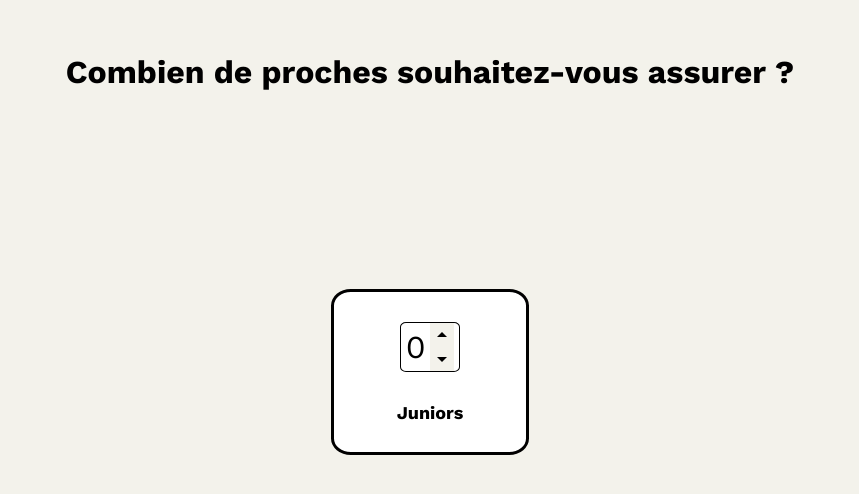
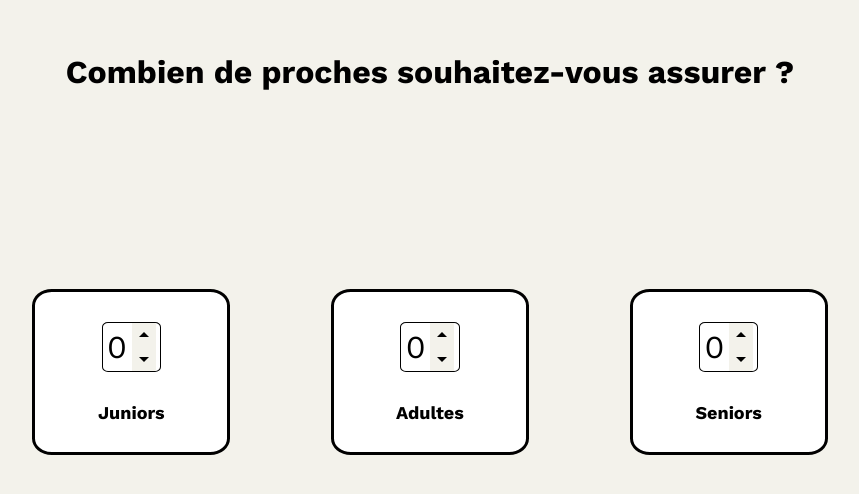
Before and after one commit to WildCodeSchool/paris-0921-project3-my-singa-assurance, a React (Vite) app: page /offer in a window 1280 px wide. Shown: the part 146-640 px from the top of the page, without its empty margins (210-1069 px from the left). Built offline with nearby package versions, Linux system fonts and the light colour scheme.

Commit message:
Updated counters x3 for offers

```diff
--- a/src/components/Offer.jsx
+++ b/src/components/Offer.jsx
@@ -7,8 +7,60 @@ import style from './style/Offer.module.scss';
 
 function Offer() {
   const [juniorCount, setJuniorCount] = useState(0);
+  const [adultCount, setAdultCount] = useState(0);
+  const [seniorCount, setSeniorCount] = useState(0);
 
   localStorage.setItem('JuniorCount', juniorCount);
+  localStorage.setItem('AdultCount', adultCount);
+  localStorage.setItem('SeniorCount', seniorCount);
+
+  function handleIncrementJuniorCount() {
+    if (juniorCount >= 5) {
+      return setJuniorCount(5);
+    } else {
+      return setJuniorCount(juniorCount + 1);
+    }
+  }
+
+  function handleDecrementJuniorCount() {
+    if (juniorCount <= 0) {
+      return setJuniorCount(0);
+    } else {
+      return setJuniorCount(juniorCount - 1);
+    }
+  }
+
+  function handleIncrementAdultCount() {
+    if (adultCount >= 5) {
+      return setAdultCount(5);
+    } else {
+      return setAdultCount(adultCount + 1);
+    }
+  }
+
+  function handleDecrementAdultCount() {
+    if (adultCount <= 0) {
+      return setAdultCount(0);
+    } else {
+      return setAdultCount(adultCount - 1);
+    }
+  }
+
+  function handleIncrementSeniorCount() {
+    if (seniorCount >= 5) {
+      return setSeniorCount(5);
+    } else {
+      return setSeniorCount(seniorCount + 1);
+    }
+  }
+
+  function handleDecrementSeniorCount() {
+    if (seniorCount <= 0) {
+      return setSeniorCount(0);
+    } else {
+      return setSeniorCount(seniorCount - 1);
+    }
+  }
 
   return (
     <div className={style.mainOfferContainer}>
@@ -16,13 +68,33 @@ function Offer() {
       <div className={style.countersMainContainer}>
         <div className={style.ageCounterMainContainer}>
           <div className={style.ageCounter}>
-            <div>{juniorCount < 0 ? setJuniorCount(0) : juniorCount}</div>
+            <div>{juniorCount}</div>
             <div className={style.arrowBtn}>
-              <ArrowDropUpIcon onClick={() => setJuniorCount(juniorCount + 1)} />
-              <ArrowDropDownIcon onClick={() => setJuniorCount(juniorCount - 1)} />
+              <ArrowDropUpIcon onClick={handleIncrementJuniorCount} />
+              <ArrowDropDownIcon onClick={handleDecrementJuniorCount} />
             </div>
           </div>
           <div className={style.ageCounterTitle}>Juniors</div>
+        </div>
+        <div className={style.ageCounterMainContainer}>
+          <div className={style.ageCounter}>
+            <div>{adultCount}</div>
+            <div className={style.arrowBtn}>
+              <ArrowDropUpIcon onClick={handleIncrementAdultCount} />
+              <ArrowDropDownIcon onClick={handleDecrementAdultCount} />
+            </div>
+          </div>
+          <div className={style.ageCounterTitle}>Adultes</div>
+        </div>
+        <div className={style.ageCounterMainContainer}>
+          <div className={style.ageCounter}>
+            <div>{seniorCount}</div>
+            <div className={style.arrowBtn}>
+              <ArrowDropUpIcon onClick={handleIncrementSeniorCount} />
+              <ArrowDropDownIcon onClick={handleDecrementSeniorCount} />
+            </div>
+          </div>
+          <div className={style.ageCounterTitle}>Seniors</div>
         </div>
       </div>
     </div>
--- a/src/components/style/Offer.module.scss
+++ b/src/components/style/Offer.module.scss
@@ -9,7 +9,7 @@
     font-size: xx-large;
     display: flex;
     justify-content: space-around;
-    width: 50vw;
+    width: 70vw;
     .ageCounterMainContainer {
       background-color: white;
       width: 15vw;
```
